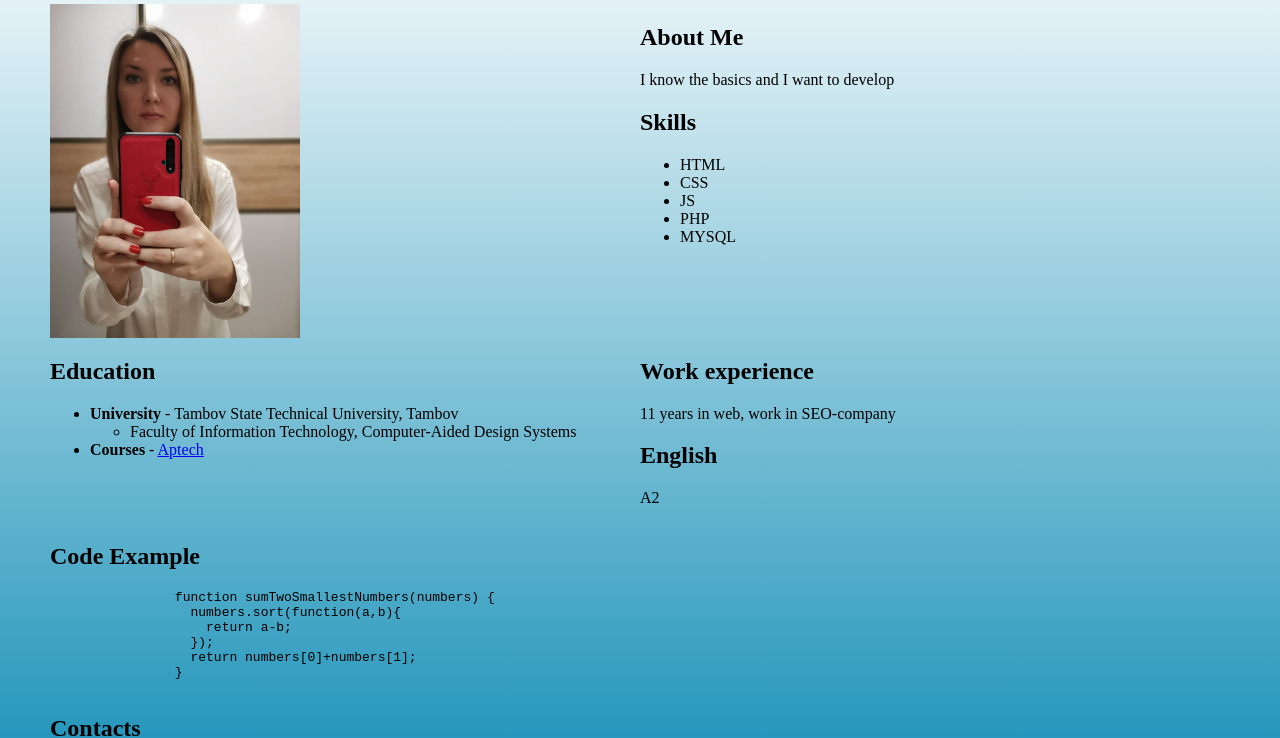
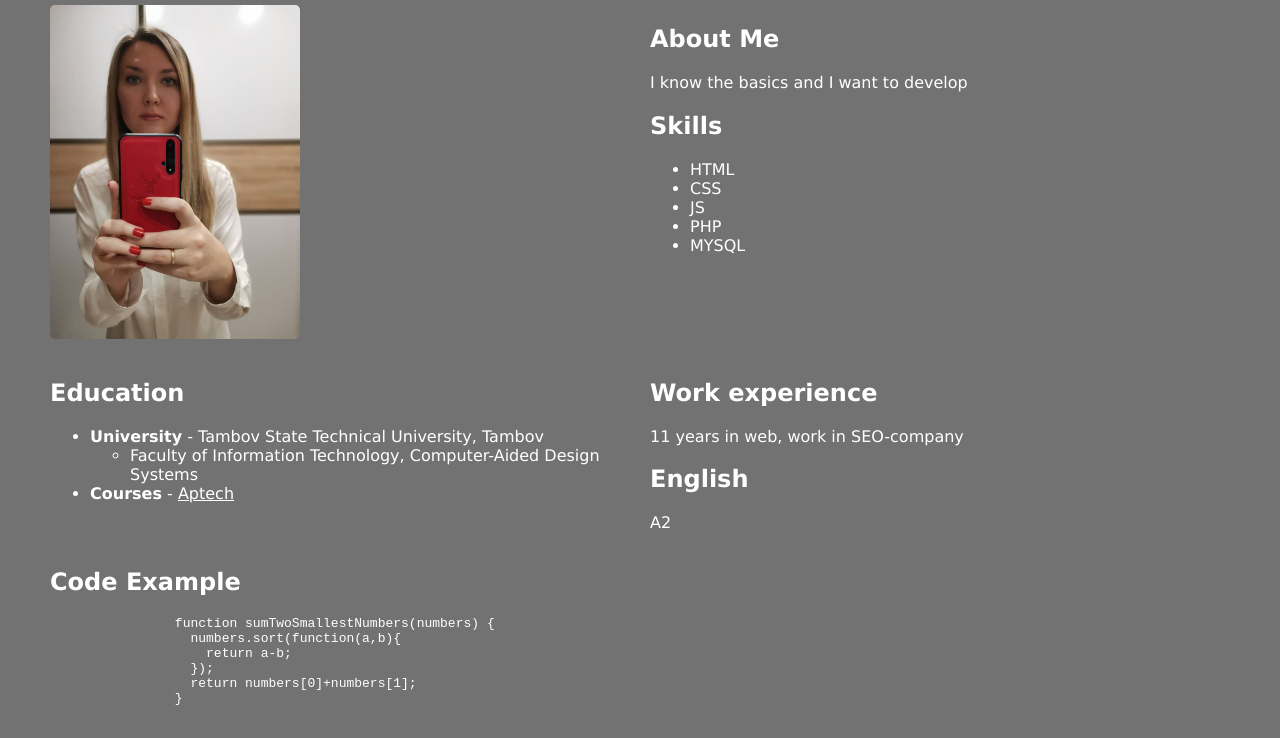
Before and after one commit to d-khabarova/rsschool-cv, a plain HTML site: page index.html in a window 1280 px wide. Shown: the part 104-842 px from the top of the page. Drawn offline with Linux system fonts and the light colour scheme.

Commit message:
fix: fix css

```diff
--- a/style.css
+++ b/style.css
@@ -1,13 +1,20 @@
 body {
     margin: 50px;
-    background: linear-gradient(0, #0085b0, transparent);
+    font-family: "Verdana", sans-serif;
+    background-color: #727272;
+    color: #fff;
 }
 div.content{
     display: grid;
     grid-template-columns: repeat(2, 1fr);
+    gap:20px;
 }
 div.content img{
     width: 250px;
     margin-right: 20px;
     float: left;
+    border-radius: 5px;
 }
+a{
+    color: #fff;
+}
```
